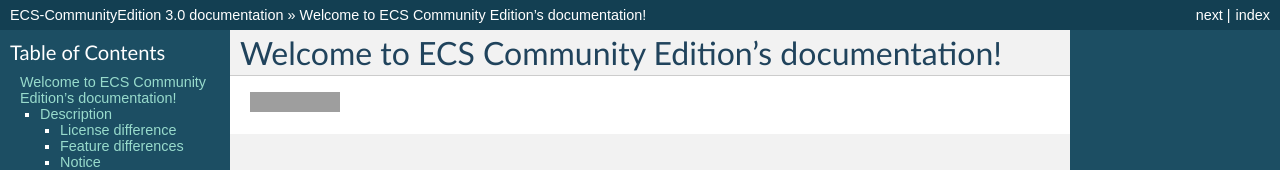
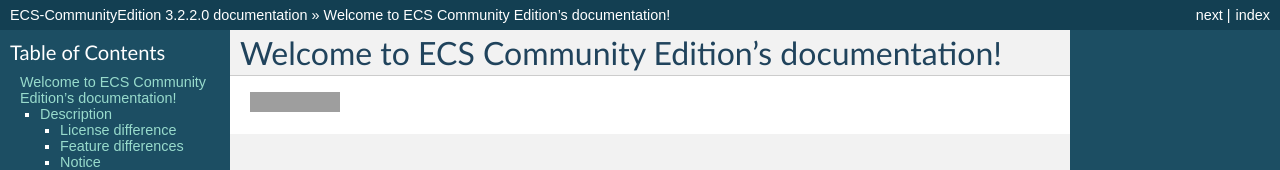
Before and after one commit to EMCECS/ECS-CommunityEdition, a Sphinx documentation site: the page built from docs/source/index.rst, in a window 1280 px wide and 900 px high. Shown: the top 170 px of the window. Built offline with Sphinx 7.4.7, drawn with Linux system fonts in a browser that asks for light colours; some of the changed text lies outside the part shown; grey boxes are pictures that could not be loaded.

Commit message:
Update version/release

```diff
--- a/docs/source/conf.py
+++ b/docs/source/conf.py
@@ -54,9 +54,9 @@
 # built documents.
 #
 # The short X.Y version.
-version = u'3.0'
+version = u'3.2'
 # The full version, including alpha/beta/rc tags.
-release = u'3.0'
+release = u'3.2.2.0'
 
 # The language for content autogenerated by Sphinx. Refer to documentation
 # for a list of supported languages.
```
